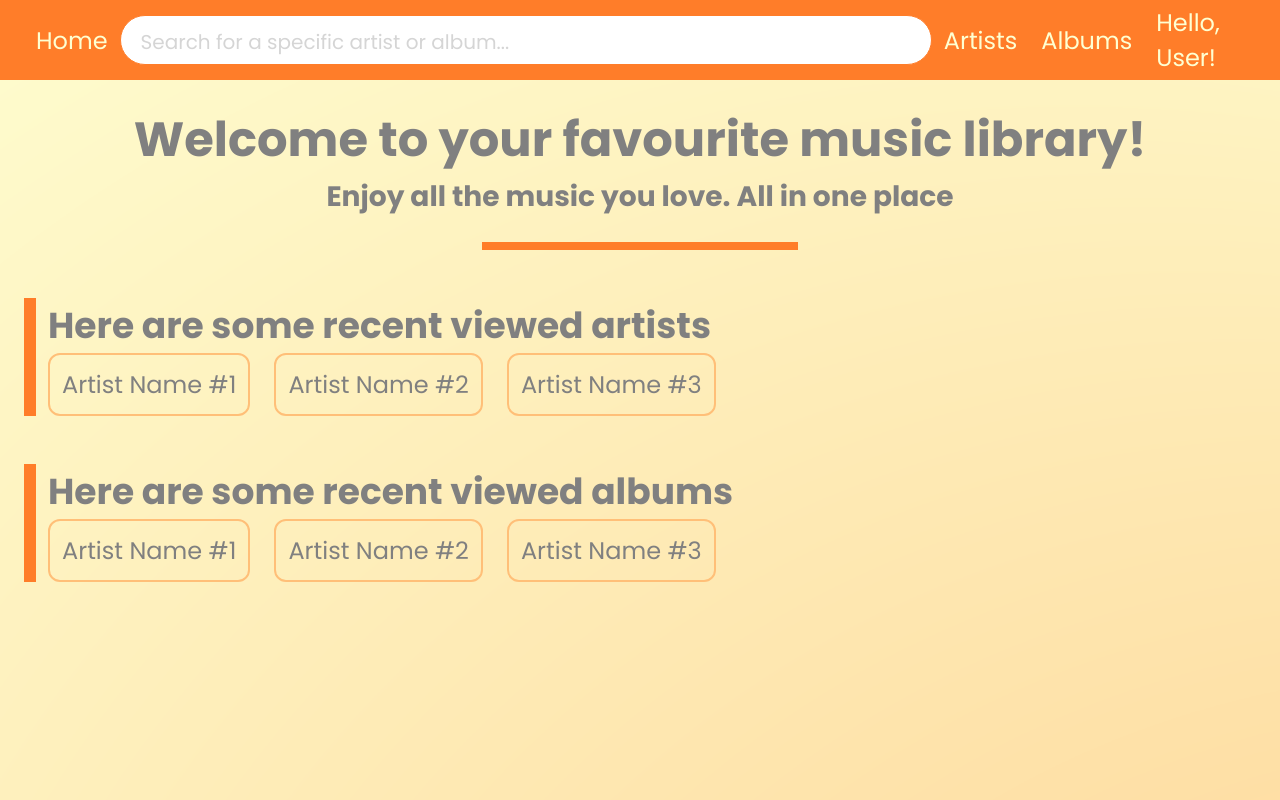
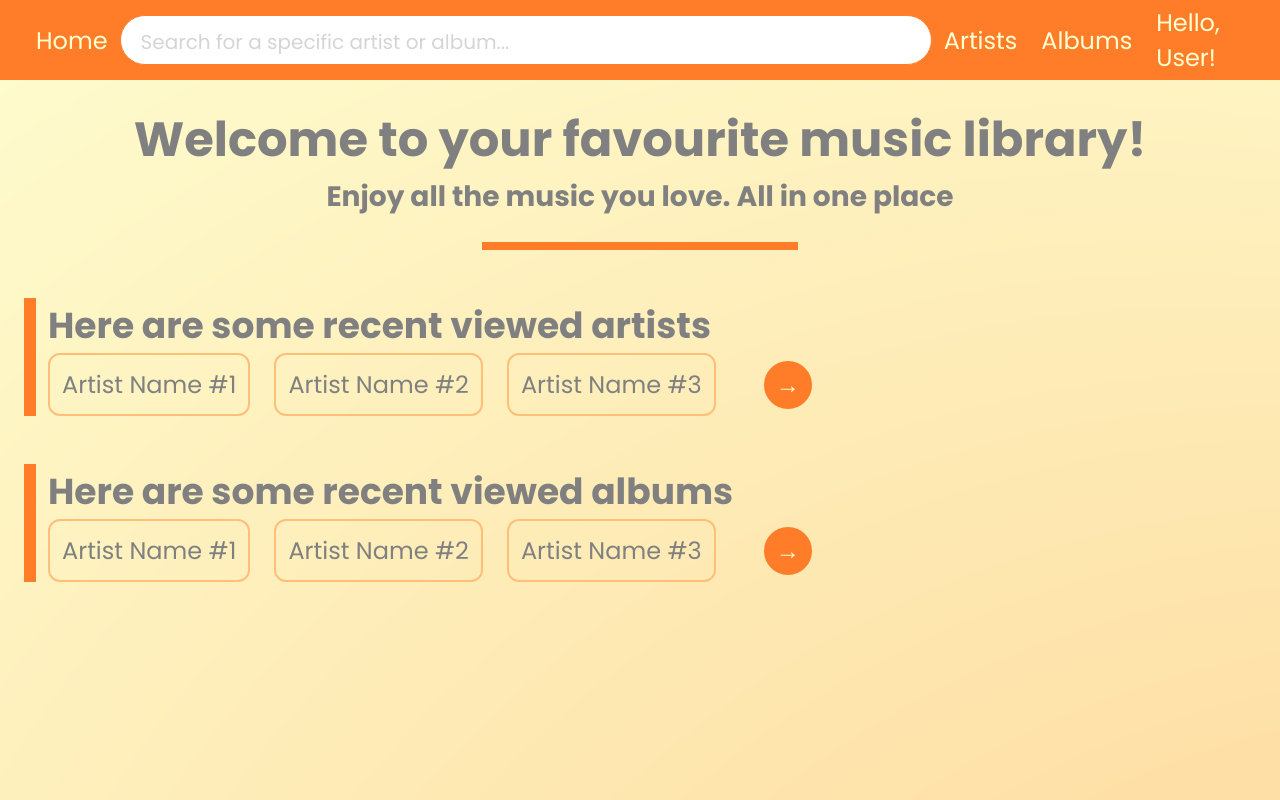
Before and after one commit to franci-andreea/music-digital-library-assesment, a React (Vite) app: page / in a window 1280 px wide. Shown: the top 800 px of the page. Built offline with nearby package versions, Linux system fonts and the light colour scheme.

Commit message:
add view all button in RecentList component

```diff
--- a/src/App.jsx
+++ b/src/App.jsx
@@ -14,12 +14,12 @@ function App() {
 
         <div id='artist-section'>
           <h2>Here are some recent viewed artists</h2>
-          <RecentList />
+          <RecentList path={'/artists'}/>
         </div>
 
         <div id='album-section'>
           <h2>Here are some recent viewed albums</h2>
-          <RecentList />
+          <RecentList path={'/albums'}/>
         </div>
       </div>
 
--- a/src/App.scss
+++ b/src/App.scss
@@ -12,6 +12,14 @@
 #album-section {
   display: flex;
   flex-direction: column;
+  justify-content: flex-start;
   border-left: solid 12px $orange;
   padding-left: 12px;
 }
+
+#recent-artists,
+#recent-albums {
+  display: flex;
+  flex-direction: column;
+  padding-left: 12px;
+}
--- a/src/components/recent_list/RecentList.jsx
+++ b/src/components/recent_list/RecentList.jsx
@@ -1,7 +1,12 @@
+import { useNavigate } from 'react-router-dom';
 import './RecentList.scss';
 
-export default function RecentList() {
-    return(
+export default function RecentList({ path }) {
+
+  const navigate = useNavigate();
+  console.log(path)
+
+  return (
     <div id='recent-list'>
       <div className='list-bubble'>
         Artist Name #1
@@ -14,6 +19,8 @@ export default function RecentList() {
       <div className='list-bubble'>
         Artist Name #3
       </div>
+
+      <button className='view-all-button' onClick={() => navigate(path)}>→</button>
     </div>
   )
 }
--- a/src/components/recent_list/RecentList.scss
+++ b/src/components/recent_list/RecentList.scss
@@ -3,6 +3,7 @@
 #recent-list {
   display: flex;
   flex-direction: row;
+  align-items: center;
   gap: 24px
 }
 
@@ -11,3 +12,20 @@
   border-radius: 12px;
   padding: 12px;
 }
+
+.view-all-button {
+  border-radius: 50%;
+  height: 48px;
+  width: 48px;
+  margin-left: 24px;
+  font-size: x-large;
+  align-items: center;
+  border: 2px solid $orange;
+  background-color: $orange;
+  color: $light-yellow;
+}
+
+.view-all-button:hover {
+  filter: brightness(70%);
+  cursor: pointer;
+}
--- a/src/index.scss
+++ b/src/index.scss
@@ -17,6 +17,19 @@
   background-repeat: no-repeat;
 }
 
+body::-webkit-scrollbar {
+  width: 8px;
+}
+
+body::-webkit-scrollbar-track {
+  background-color: $light-orange;
+}
+
+body::-webkit-scrollbar-thumb {
+  background-color: $grey;
+  border-radius: 16px;
+}
+
 #search-box {
   font-family: "Poppins", sans-serif;
   font-size: 24px;
```
Lines whose indentation alone changed are shown as unchanged.
